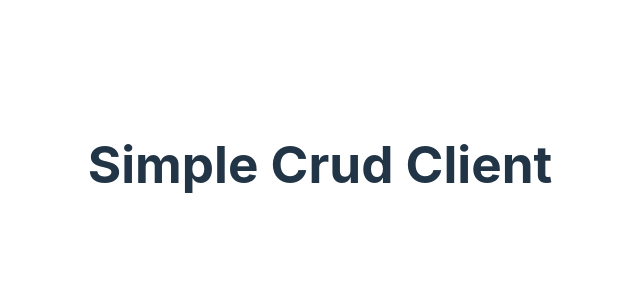
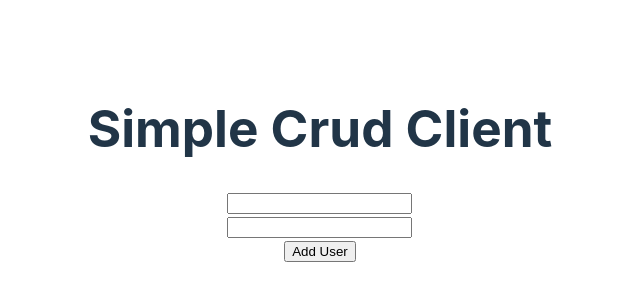
Before and after one commit to mamun-prodhan/simple-crud-client, a React (Vite) app: page / in a window 1280 px wide. Shown: the part 236-536 px from the top of the page, without its empty margins (320-960 px from the left). Built offline with nearby package versions, Linux system fonts and the light colour scheme.

Commit message:
form added

```diff
--- a/src/App.jsx
+++ b/src/App.jsx
@@ -1,9 +1,24 @@
 import "./App.css";
 
 function App() {
+  const handleAddUser = (e) => {
+    e.preventDefault();
+    const form = event.target;
+    const name = form.name.value;
+    const email = form.email.value;
+    const user = { name, email };
+    console.log(user);
+  };
   return (
     <>
       <h1>Simple Crud Client</h1>
+      <form onSubmit={handleAddUser}>
+        <input type="text" name="name" id="" />
+        <br />
+        <input type="email" name="email" id="" />
+        <br />
+        <input type="submit" value="Add User" />
+      </form>
     </>
   );
 }
```
